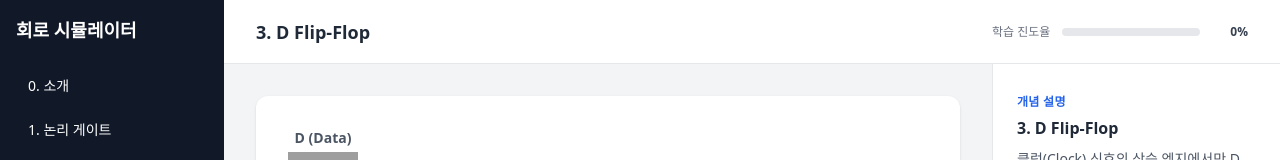
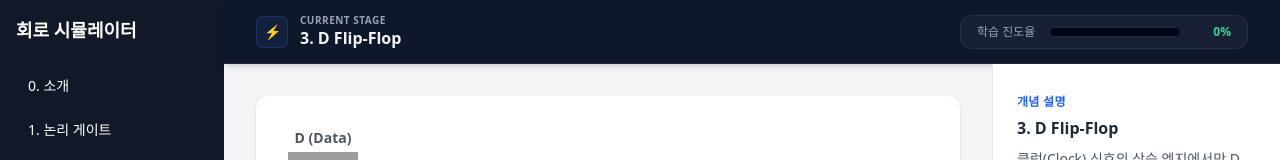
Before and after one commit to Comtea04/circuit-simulator, a React (Vite) app: page /stage3 in a window 1280 px wide. Shown: the top 160 px of the page. Built offline with nearby package versions, Linux system fonts and the light colour scheme; grey boxes are pictures that could not be loaded.

Commit message:
Update Header.jsx

```diff
--- a/src/components/layout/Header.jsx
+++ b/src/components/layout/Header.jsx
@@ -3,27 +3,45 @@ import useCircuitStore, { selectProgressPercent } from '../../store/circuitStore
 import { getChapterByPath } from '../../constant/chapters';
 
 // 상단 헤더: 현재 학습 중인 회로 이름 + 학습 진도율.
-// 진도율 값(store.progress)은 역할 B(로직)가 제공하고, 여기 바 UI는 역할 A가 자유롭게 다듬으면 됨.
 const Header = () => {
   const { pathname } = useLocation();
   const chapter = getChapterByPath(pathname);
   const percent = useCircuitStore(selectProgressPercent);
 
   return (
-    <header className="h-16 bg-white border-b border-gray-200 px-8 flex items-center justify-between shrink-0">
-      <h2 className="text-lg font-bold text-gray-800">
-        {chapter ? chapter.title : '회로 시뮬레이터'}
-      </h2>
+    <header className="h-16 bg-slate-900 border-b border-slate-800 px-8 flex items-center justify-between shrink-0 shadow-md">
+      {/* 1. 현재 회로 타이틀 (아이콘 + 텍스트) */}
+      <div className="flex items-center gap-3">
+        <div className="flex items-center justify-center w-8 h-8 rounded-lg bg-blue-500/10 border border-blue-500/20 text-blue-400 font-bold text-sm">
+          ⚡
+        </div>
+        <div>
+          <span className="text-[10px] font-semibold text-slate-400 uppercase tracking-wider block -mb-0.5">
+            Current Stage
+          </span>
+          <h2 className="text-base font-bold text-slate-100">
+            {chapter ? chapter.title : '회로 시뮬레이터'}
+          </h2>
+        </div>
+      </div>
 
-      <div className="flex items-center gap-3 w-64">
-        <span className="text-xs text-gray-500 shrink-0">학습 진도율</span>
-        <div className="flex-1 h-2 bg-gray-200 rounded-full overflow-hidden">
+      {/* 2. 진도율 바 UI */}
+      <div className="flex items-center gap-3.5 w-72 bg-slate-800/60 px-4 py-2 rounded-xl border border-slate-700/50">
+        <span className="text-xs font-medium text-slate-400 shrink-0">학습 진도율</span>
+
+        {/* 프로그래스 바 트랙 */}
+        <div className="flex-1 h-2.5 bg-slate-950 rounded-full overflow-hidden p-0.5 border border-slate-800">
+          {/* 채워지는 바 (percent 연동) */}
           <div
-            className="h-full bg-green-500 rounded-full transition-all duration-500"
+            className="h-full bg-gradient-to-r from-blue-500 to-emerald-400 rounded-full transition-all duration-500 ease-out shadow-sm"
             style={{ width: `${percent}%` }}
           />
         </div>
-        <span className="text-xs font-bold text-gray-700 w-9 text-right shrink-0">{percent}%</span>
+
+        {/* 수치 표시 */}
+        <span className="text-xs font-bold text-emerald-400 w-9 text-right shrink-0">
+          {percent}%
+        </span>
       </div>
     </header>
   );
```
